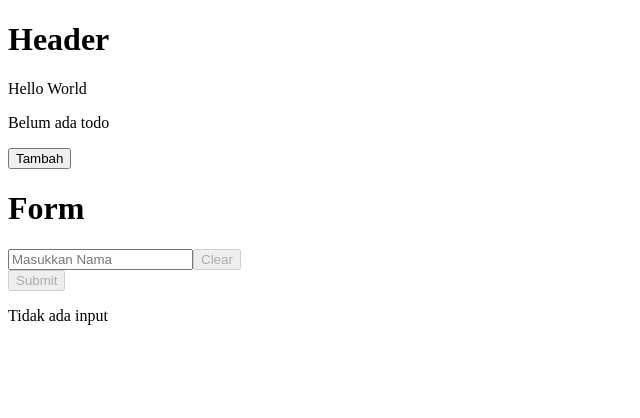
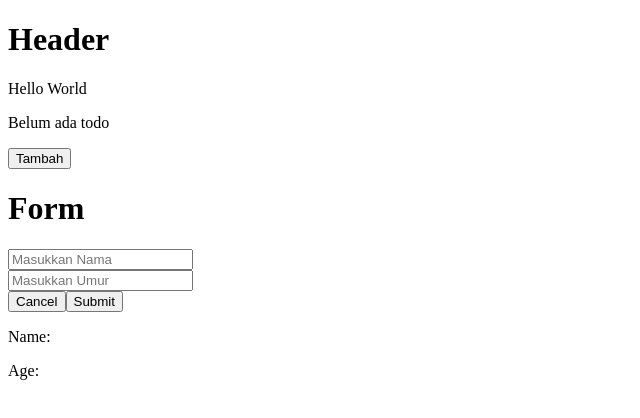
Before and after one commit to ariefyusron/learn-react-js-batch-16, a React (Vite) app: page / in a window 1280 px wide. Shown: the top 418 px of the page, without its empty margins (0-640 px from the left). Built offline with nearby package versions, Linux system fonts and the light colour scheme.

Commit message:
lear: input with form

```diff
--- a/src/App.jsx
+++ b/src/App.jsx
@@ -4,8 +4,10 @@ import Header from './components/Header'
 
 const App = () => {
   const [todolist, setTodolist] = useState([])
-  const [input, setInput] = useState('')
-  const [saveInput, setSaveInput] = useState('')
+  const [input, setInput] = useState({
+    name: '',
+    age: ''
+  })
 
   const handleAdd = () => {
     console.log('click')
@@ -16,18 +18,6 @@ const App = () => {
       },
       ...todolist
     ])
-  }
-
-  const renderText = () => {
-    if(saveInput === '') {
-      if(input === ''){
-        return 'Tidak ada input'
-      } else {
-        return 'typing...'
-      }
-    } else {
-      return saveInput
-    }
   }
 
   return (
@@ -50,34 +40,48 @@ const App = () => {
 
 
         <h1>Form</h1>
+
+        <form
+          id="form"
+          onSubmit={e => {
+            e.preventDefault()
+            setInput({
+              name: e.target.name.value,
+              age: e.target.age.value
+            })
+            e.target.reset()
+          }}
+        >
           <input
+            name="name"
             placeholder='Masukkan Nama'
-          value={input}
-          onChange={(e) => {
-            setInput(e.target.value)
-          }}
           />
-        <button
-          onClick={() => {
-            setInput('')
-          }}
-          disabled={input === ''}
-        >
-          Clear
-        </button>
+          <br />
+
+          <input
+            name="age"
+            placeholder='Masukkan Umur'
+          />
 
           <br />
 
           <button
             onClick={() => {
-            setSaveInput(input)
-            setInput('')
+              const form = document.getElementById('form')
+              form.reset()
             }}
-          disabled={input === ''}
+          >
+            Cancel
+          </button>
+          <button
+            type='submit'
           >
             Submit
           </button>
-        <p>{renderText()}</p>
+        </form>
+
+        <p>{`Name: ${input.name}`}</p>
+        <p>{`Age: ${input.age}`}</p>
       </div>
     </>
   )
```
Lines whose indentation alone changed are shown as unchanged.
